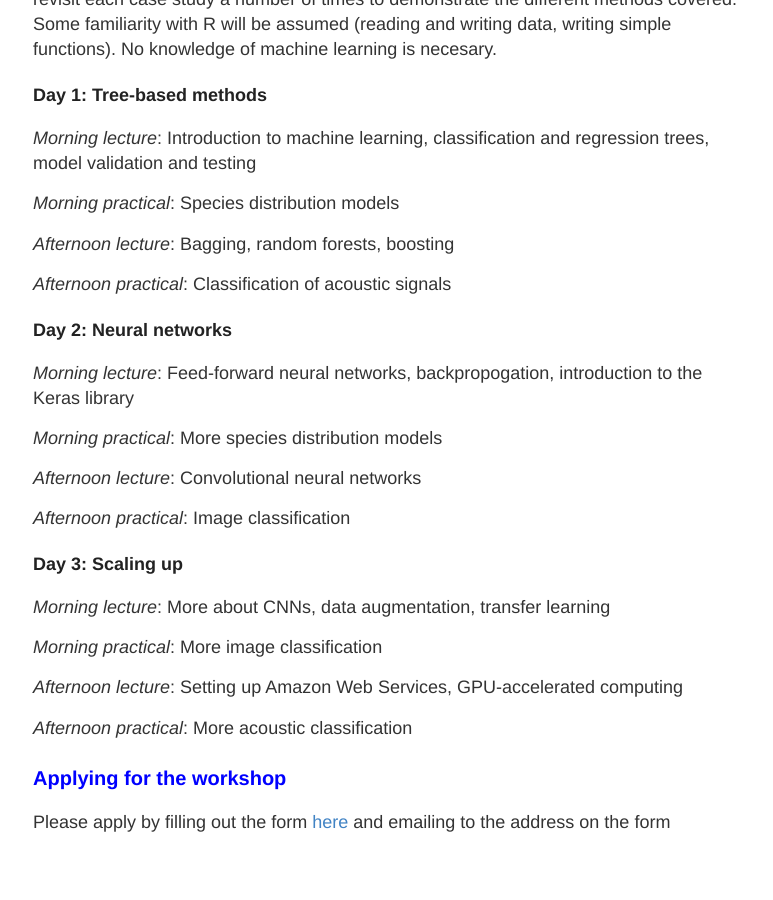
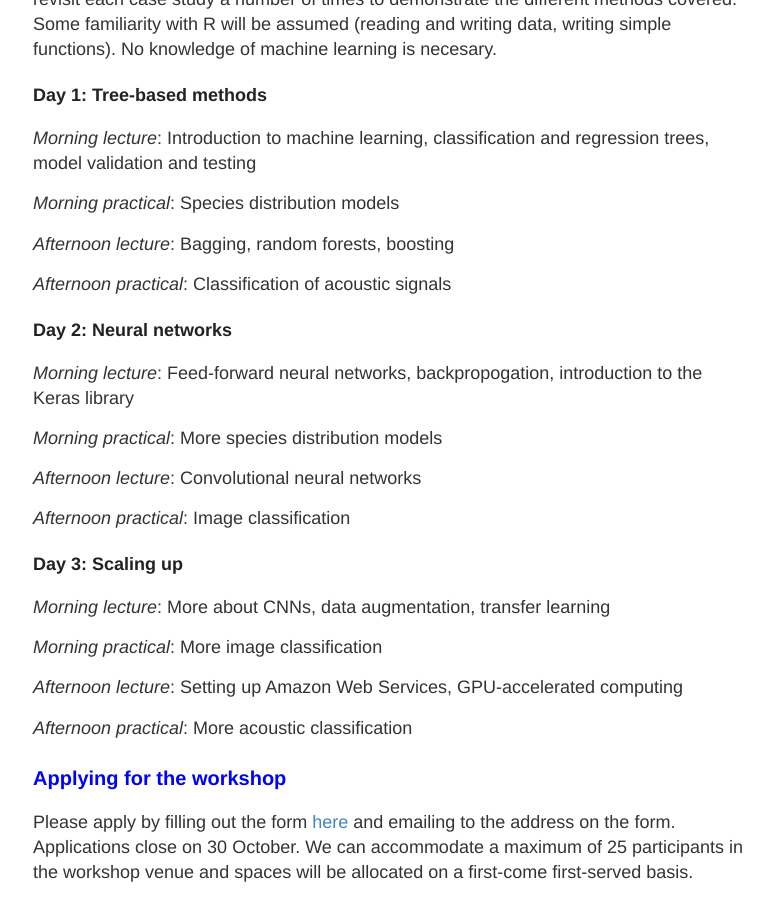
Before and after one commit to iandurbach/iandurbach.github.io, a Jekyll site: the page built from _posts/2017-09-12-ecoml-workshop.md, in a window 1280 px wide and 900 px high, scrolled down 1300 px. Shown: the whole window, without its empty margins (247-1020 px from the left). Built offline with Jekyll 4.4.1, drawn with Linux system fonts in a browser that asks for light colours; before the commit the page ends 2150 px from its top, so only the background shows below that.

Commit message:
Update 2017-09-12-ecoml-workshop.md

```diff
--- a/_posts/2017-09-12-ecoml-workshop.md
+++ b/_posts/2017-09-12-ecoml-workshop.md
@@ -65,4 +65,4 @@ The workshop will be a mixture of lectures and practical tutorials. Case studies
 
 ### <font color="blue">Applying for the workshop</font>
 
-Please apply by filling out the form [here]({{ site.url }}/download/application-mle.pdf) and emailing to the address on the form
+Please apply by filling out the form [here]({{ site.url }}/download/application-mle.pdf) and emailing to the address on the form. Applications close on 30 October. We can accommodate a maximum of 25 participants in the workshop venue and spaces will be allocated on a first-come first-served basis.
```
